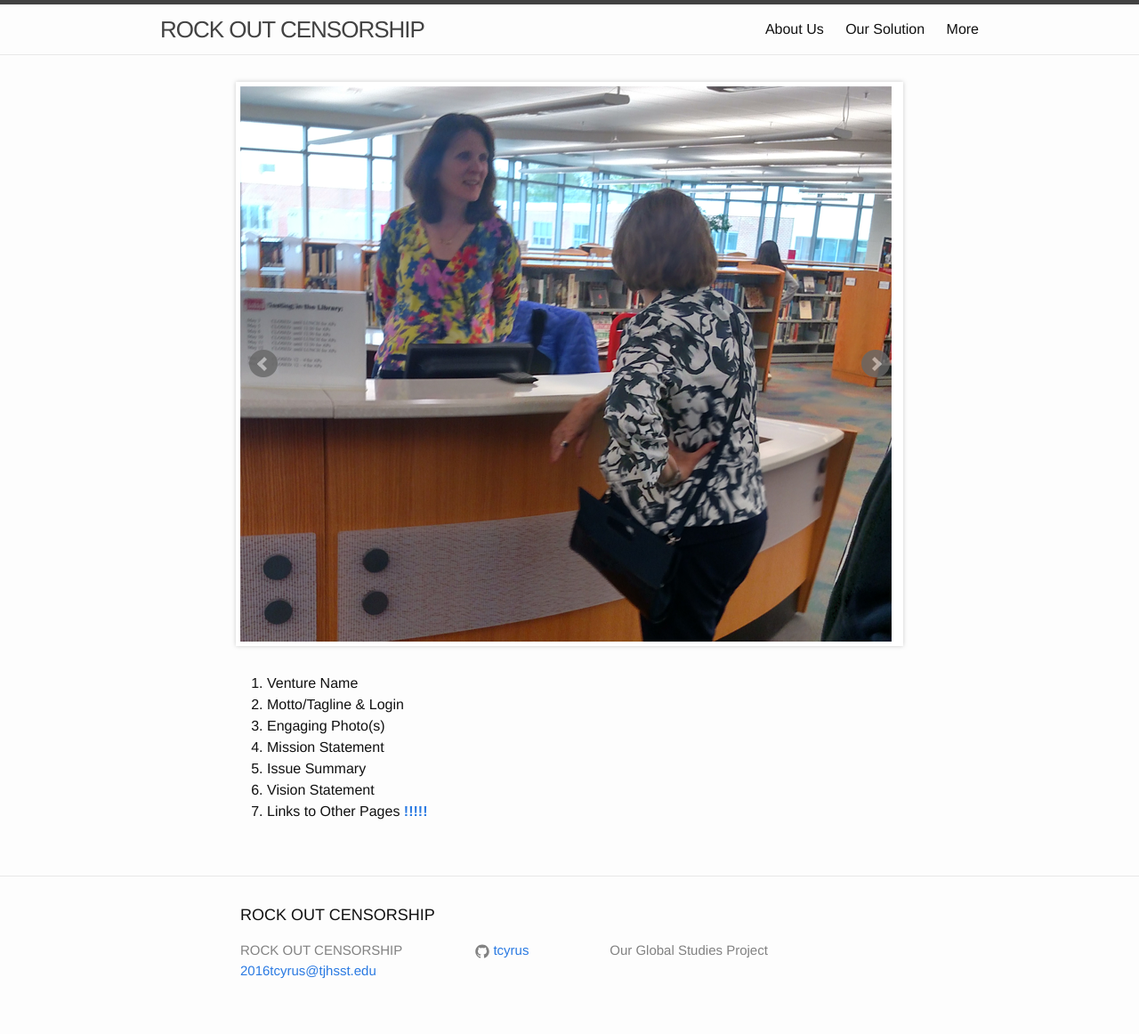
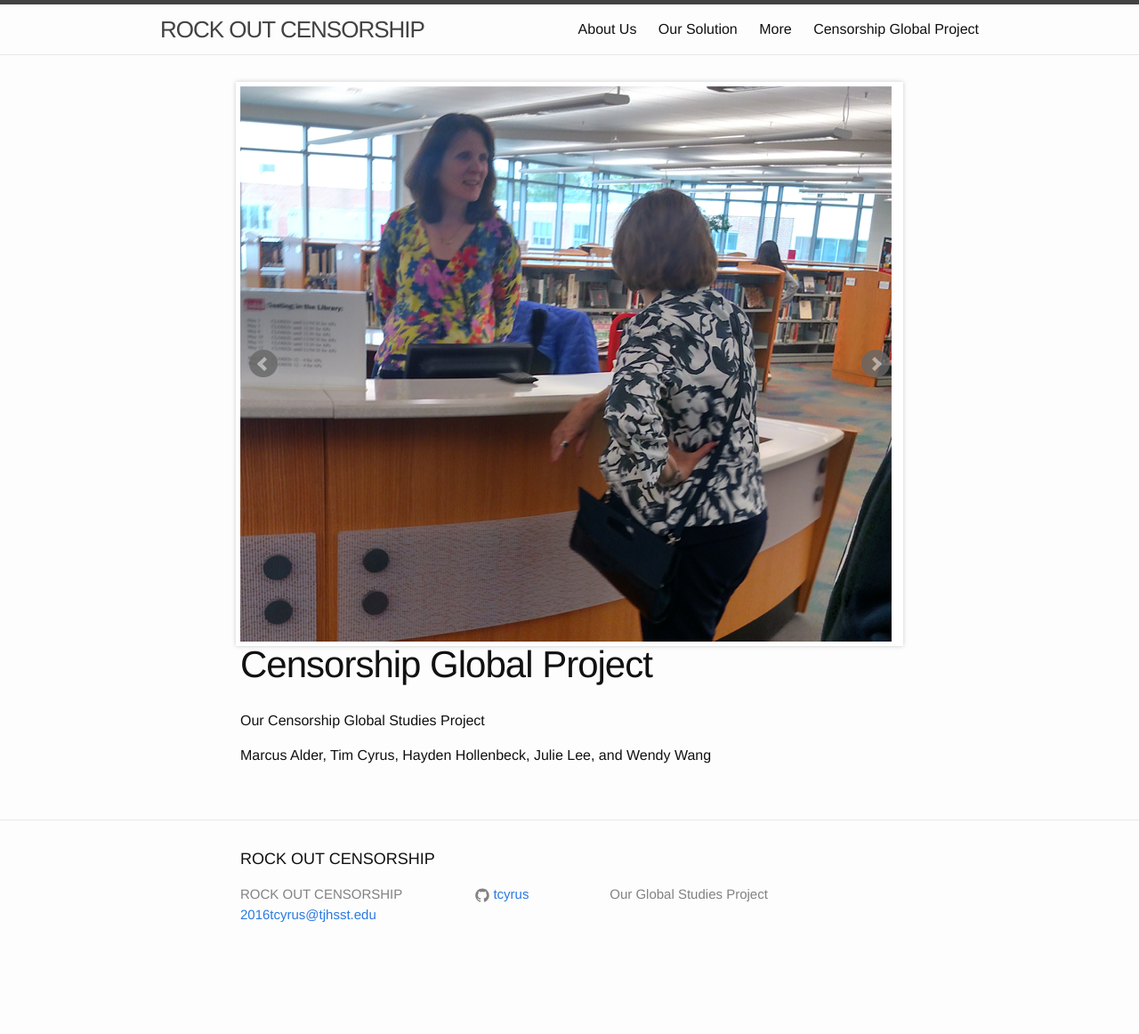
Before and after one commit to tcyrus/global-studies, a Jekyll site: the page built from index.md, in a window 1280 px wide. Shown: the whole page at 89% size. Built offline with Jekyll 4.4.1, drawn with Linux system fonts in a browser that asks for light colours; after the commit the page ends 1099 px from its top, so only the background shows below that.

Commit message:
Update index.md

```diff
--- a/index.md
+++ b/index.md
@@ -1,14 +1,17 @@
 ---
 layout: page
+title: Censorship Global Project
 carousel:
   - image: /img/pic1.png
   - image: /img/pic2.png
 ---
+Our Censorship Global Studies Project
 
-1. Venture Name
-2. Motto/Tagline & Login
-3. Engaging Photo(s)
-4. Mission Statement
-5. Issue Summary
-6. Vision Statement
-7. Links to Other Pages [**!!!!!**](http://www.theroc.org/)
+Marcus Alder, Tim Cyrus, Hayden Hollenbeck, Julie Lee, and Wendy Wang
+<!--1. Venture Name-->
+<!--2. Motto/Tagline & Login-->
+<!--3. Engaging Photo(s)-->
+<!--4. Mission Statement-->
+<!--5. Issue Summary-->
+<!--6. Vision Statement-->
+<!--7. Links to Other Pages [**!!!!!**](http://www.theroc.org/)-->
```
